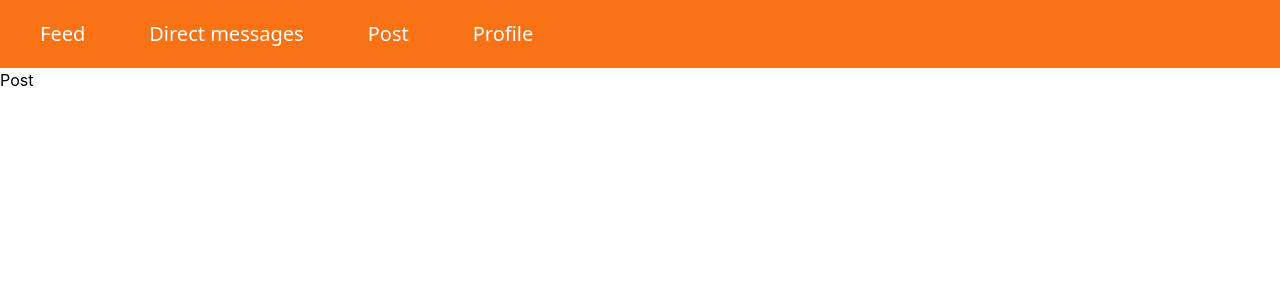
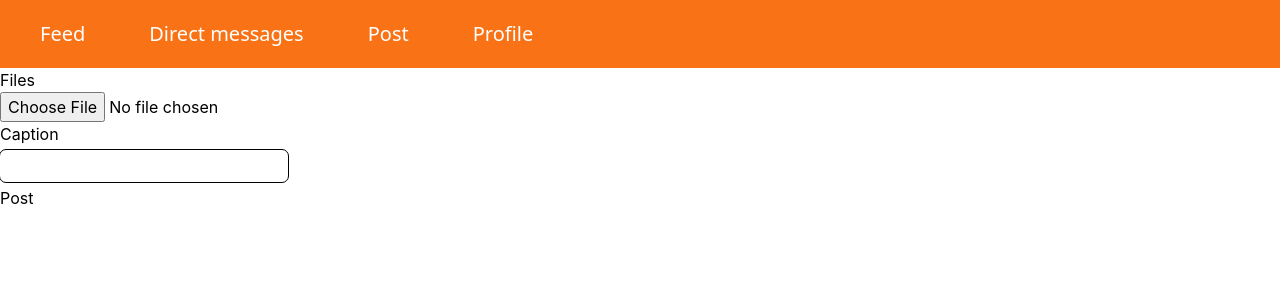
Before and after one commit to JaryJay/love-thy-hood, a React (Create React App) app in the folder client/: page /post in a window 1280 px wide. Shown: the top 300 px of the page. Built offline with nearby package versions, Linux system fonts and the light colour scheme.

Commit message:
Start Post page

```diff
--- a/client/src/App.tsx
+++ b/client/src/App.tsx
@@ -11,9 +11,9 @@ const App = () => {
       <Navbar />
       <Routes>
         <Route path="/" element={<Feed />} />
-        <Route path='/DirectMessages' element={<DirectMessages />} />
-        <Route path='/Post' element={<Post />} />
-        <Route path='/Profile' element={<Profile />} />
+        <Route path="/messages" element={<DirectMessages />} />
+        <Route path="/post" element={<Post />} />
+        <Route path="/profile" element={<Profile />} />
       </Routes>
     </Router>
   );
--- a/client/src/components/Navbar.tsx
+++ b/client/src/components/Navbar.tsx
@@ -15,21 +15,21 @@ const Navbar = () => {
             </li>
             <li className="nav-item mx-3">
               <div className="duration-300 hover:bg-orange-600 rounded-md px-2 py-2">
-                <NavLink className="nav-link p-3" to="/DirectMessages">
+                <NavLink className="nav-link p-3" to="/messages">
                   Direct messages
                 </NavLink>
               </div>
             </li>
             <li className="nav-item mx-3">
               <div className="duration-300 hover:bg-orange-600 rounded-md px-2 py-2">
-                <NavLink className="nav-link p-3" to="/Post">
+                <NavLink className="nav-link p-3" to="/post">
                   Post
                 </NavLink>
               </div>
             </li>
             <li className="nav-item mx-3">
               <div className="duration-300 hover:bg-orange-600 rounded-md px-2 py-2">
-                <NavLink className="nav-link p-3" to="/Profile">
+                <NavLink className="nav-link p-3" to="/profile">
                   Profile
                 </NavLink>
               </div>
--- a/client/src/components/Post.tsx
+++ b/client/src/components/Post.tsx
@@ -1,7 +1,47 @@
+import { ChangeEvent, useState } from "react";
+import PostType from "../types/post.type";
+import ApiDataService from "../services/api.service";
+
 const Post = () => {
+  const [formState, setFormState] = useState<PostType>({
+    files: [],
+    caption: "",
+    user: "",
+    likes: [],
+    comments: [],
+  });
+
+  const changeHandler = (event: ChangeEvent<HTMLInputElement>) => {
+    if (event.target.type == "file") {
+      setFormState({ ...formState, [event.target.name]: event.target.files });
+    } else {
+      setFormState({ ...formState, [event.target.name]: event.target.value });
+    }
+  };
+
+  const handleSubmission = () => {
+    // Create post and assign to user
+  };
+
   return (
-    <div>Post</div>
-  )
-}
+    <div>
+      <label>Files</label>
+      <br />
+      <input type="file" name="files" onChange={changeHandler} />
+      <br />
+      <label>Caption</label>
+      <br />
+      <input
+        className="outline outline-1 rounded-md my-1 px-5 py-1"
+        type="text"
+        name="caption"
+        onChange={changeHandler}
+      />
+      <div>
+        <button onClick={handleSubmission}>Post</button>
+      </div>
+    </div>
+  );
+};
 
-export default Post
+export default Post;
```
